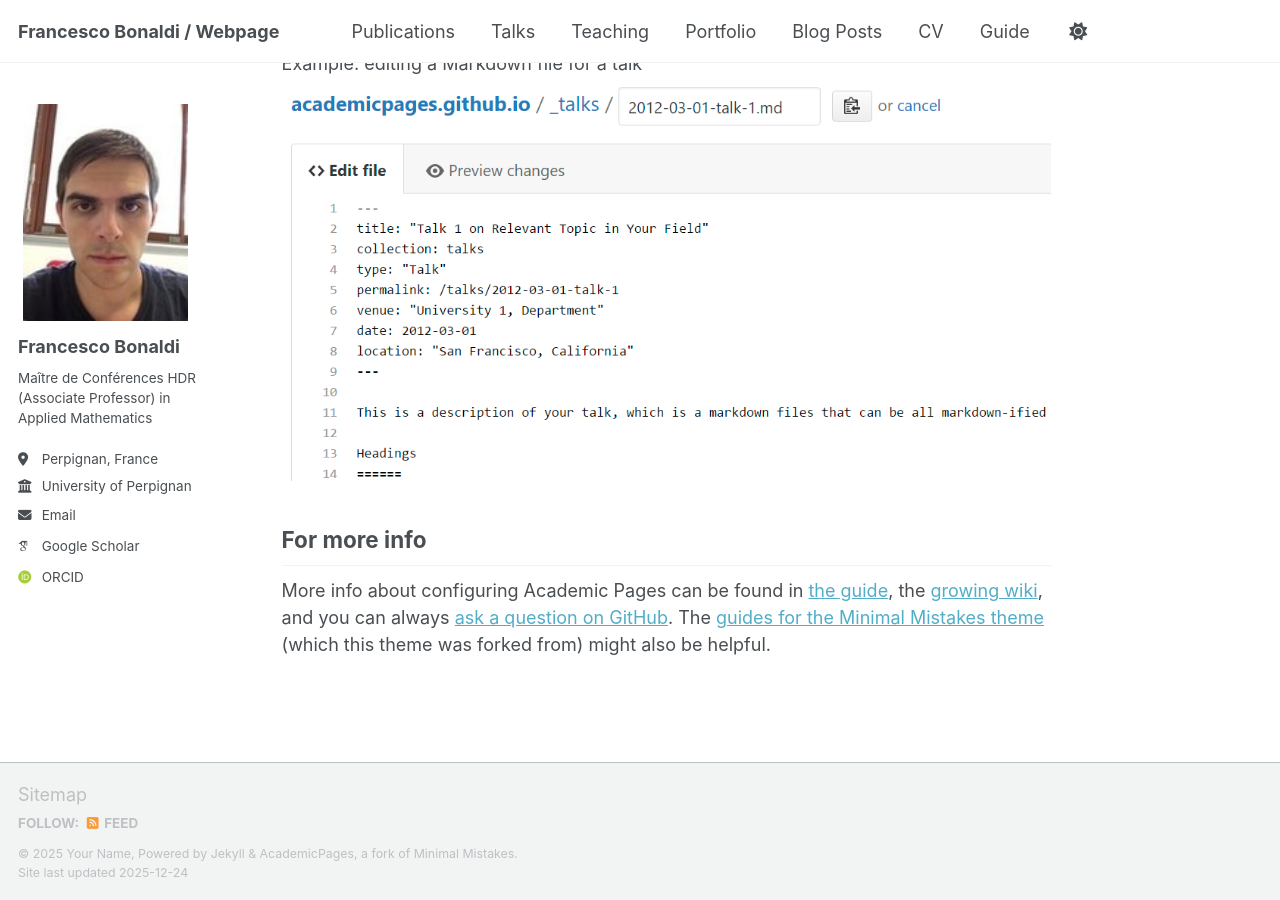
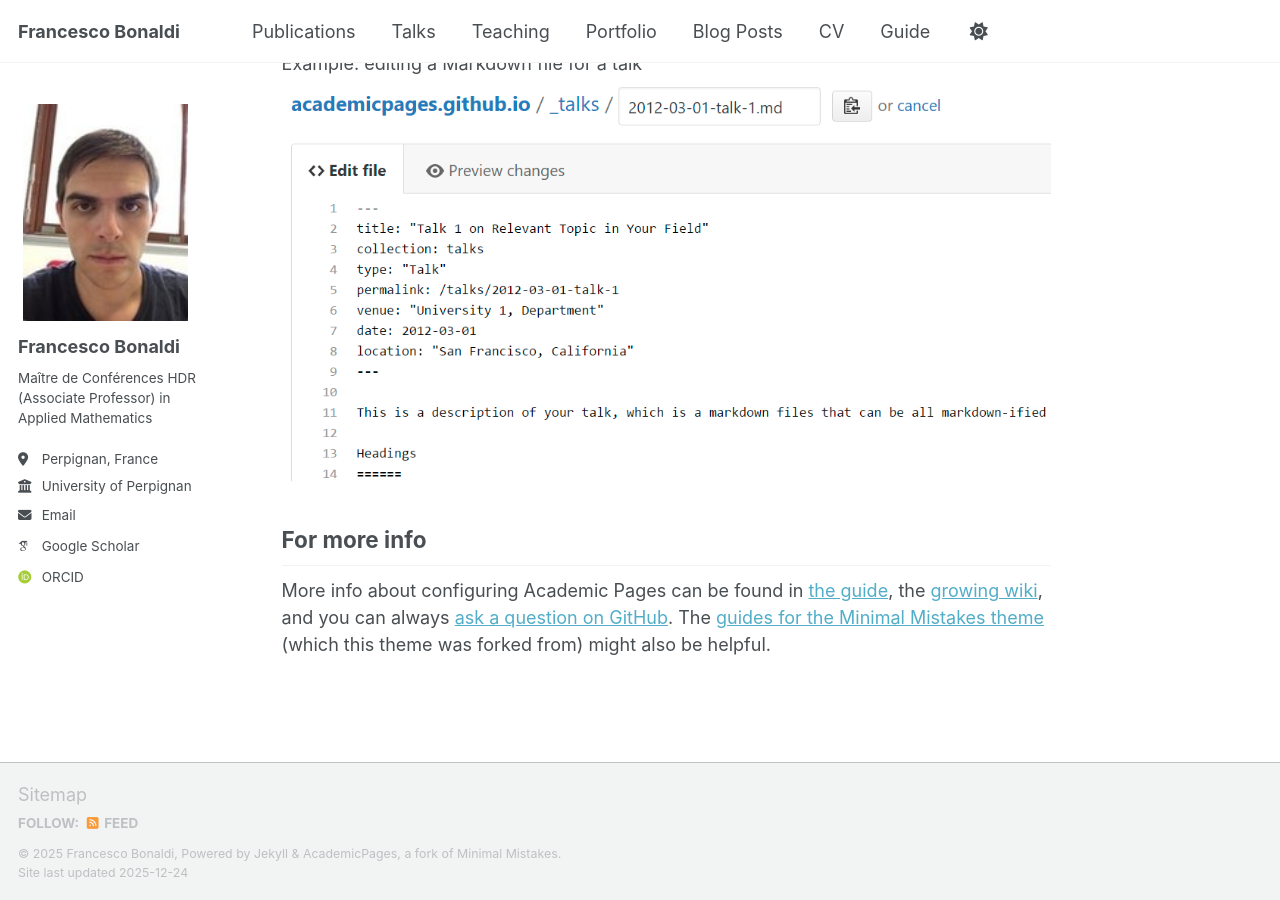
Before and after one commit to fbonaldi/fbonaldi.github.io, a Jekyll site: the page built from _pages/about.md, in a window 1280 px wide and 900 px high, scrolled down 2718 px. Built offline with Jekyll 4.4.1, drawn with Linux system fonts in a browser that asks for light colours; some web fonts are replaced; a script bundle is joined from its source files by our own code; library files that are not in the unit come from our copies.

Commit message:
Update _config.yml

```diff
--- a/_config.yml
+++ b/_config.yml
@@ -9,10 +9,10 @@
 # Basic Site Settings
 locale                   : "en-US"
 site_theme               : "default" # the available themes options are "default", "air", "sunrise", "mint", "dirt" and "contrast"
-title                    : "Francesco Bonaldi / Webpage"
+title                    : "Francesco Bonaldi"
 title_separator          : "-"
-name                     : &name "Your Name"
-description              : &description "Academic webpage"   # Update this with a general description of your site, this is the default if not overridden by a page
+name                     : &name "Francesco Bonaldi"
+description              : &description "Francesco Bonaldi's webpage"   # Update this with a general description of your site, this is the default if not overridden by a page
 url                      : https://fbonaldi.github.io # The base hostname & protocol for your site e.g. "https://[your GitHub username].github.io",
                                                            # or if you already have some other page hosted on Github then use "https://[your GitHub username].github.io/[Your Repo Name]"
 baseurl                  : "" # the subpath of your site, e.g. "/blog"
```
